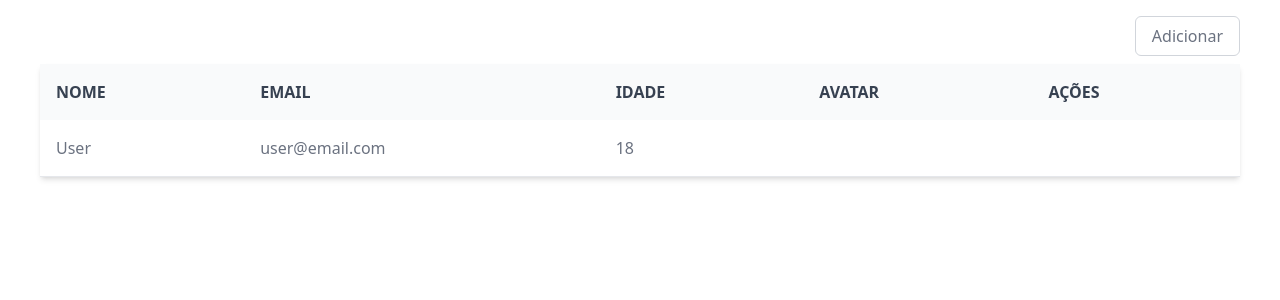
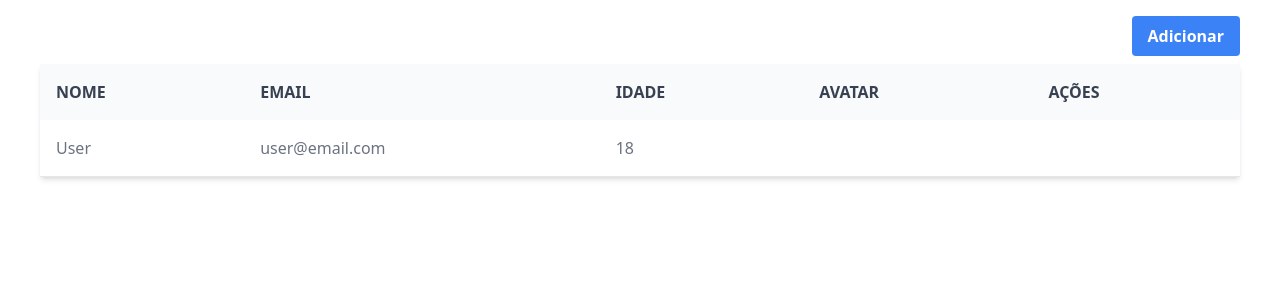
Before and after one commit to rodrigovenancioverissimo/teste-dash-skins, a Next.js app in the folder web/: page / in a window 1280 px wide. Shown: the top 300 px of the page. Built offline with nearby package versions, Linux system fonts and the light colour scheme.

Commit message:
add modal component

```diff
--- a/web/package.json
+++ b/web/package.json
@@ -11,9 +11,12 @@
     "test:watch": "jest --watch"
   },
   "dependencies": {
+    "joi": "^17.12.2",
     "next": "14.1.3",
     "react": "^18",
-    "react-dom": "^18"
+    "react-dom": "^18",
+    "react-final-form": "^6.5.9",
+    "react-icons": "^5.0.1"
   },
   "devDependencies": {
     "@testing-library/jest-dom": "^6.4.2",
--- a/web/src/components/button/button.tsx
+++ b/web/src/components/button/button.tsx
@@ -9,10 +9,8 @@ export default function Button({
     <>
       <button
         {...rest}
-        className={`flex items-center justify-center px-4 h-10 leading-tight
-        text-gray-500 bg-white cursor-pointer border border-gray-300 rounded-md
-        hover:bg-gray-100 hover:text-gray-700 disabled:opacity-70
-        disabled:hover:text-gray-500 disabled:hover:bg-white  ${className}`}
+        className={`flex items-center justify-center px-4 h-10 bg-blue-500
+         hover:bg-blue-700 text-white font-bold py-2 px-4 rounded  ${className}`}
       >
         {children}
       </button>
--- /dev/null
+++ b/web/src/components/modal/modal.tsx
@@ -0,0 +1,41 @@
+import { useEffect, useRef } from "react";
+import { MdClose } from "react-icons/md";
+
+interface Props {
+  isOpen: boolean;
+  onClose: () => void;
+  children: React.ReactNode;
+}
+
+const Modal = ({ isOpen, onClose, children }: Props) => {
+  const modalRef = useRef<HTMLDivElement>(null);
+  const handleOutsideClick = (event: any) => {
+    if (modalRef.current && !modalRef.current.contains(event.target)) onClose();
+  };
+  useEffect(() => {
+    if (isOpen) document.addEventListener("mousedown", handleOutsideClick);
+    else document.removeEventListener("mousedown", handleOutsideClick);
+  }, [isOpen]);
+
+  return (
+    <>
+      {isOpen && (
+        <div className='fixed top-0 left-0 w-full h-full bg-black bg-opacity-50 flex justify-center items-center z-50'>
+          <div className='bg-white p-4 rounded-md shadow-md' ref={modalRef}>
+            <div className='flex justify-end'>
+              <button
+                className='text-gray-500 hover:text-gray-800 focus:outline-none'
+                onClick={onClose}
+              >
+                <MdClose size='32' />
+              </button>
+            </div>
+            <div>{children}</div>
+          </div>
+        </div>
+      )}
+    </>
+  );
+};
+
+export default Modal;
```
Also changed, not shown: 1 other file (tests, documents, lock files or other folders).
